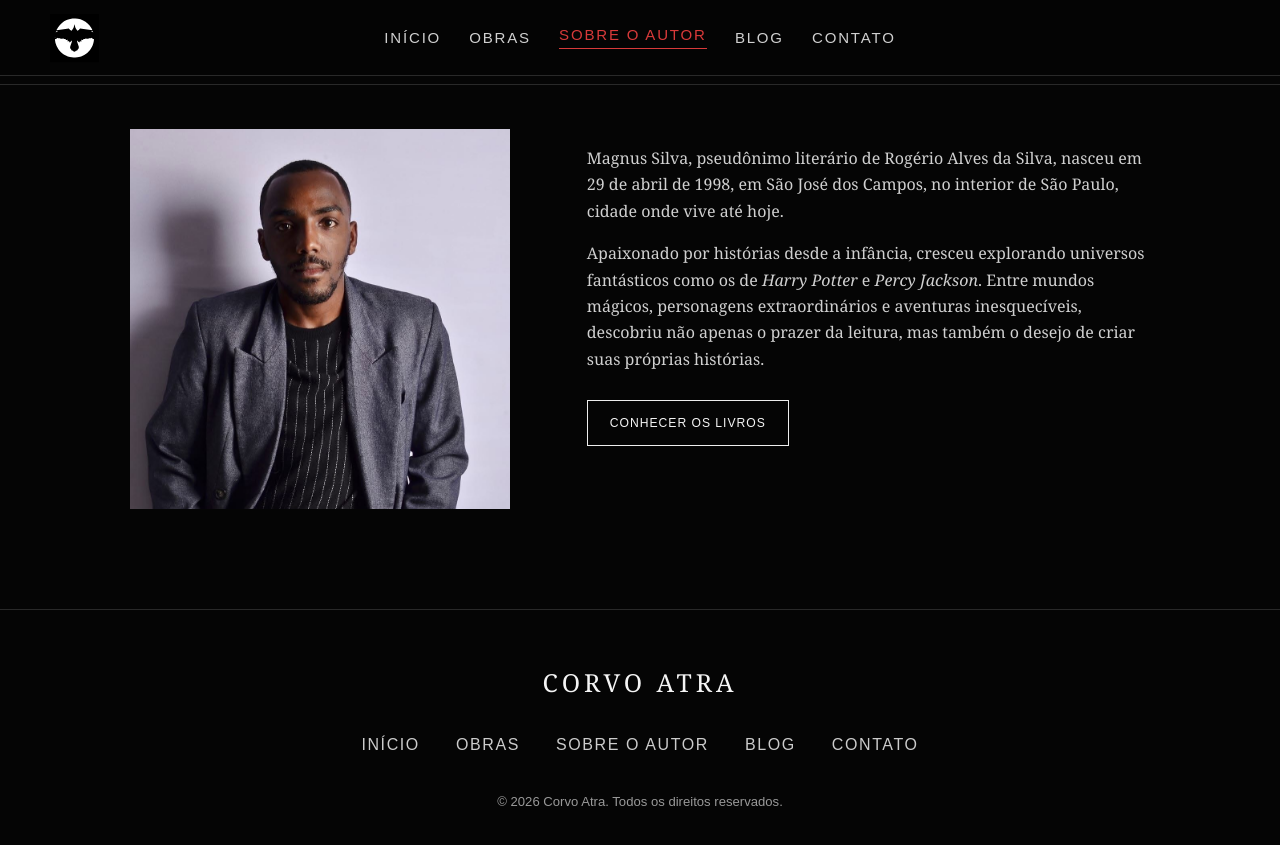
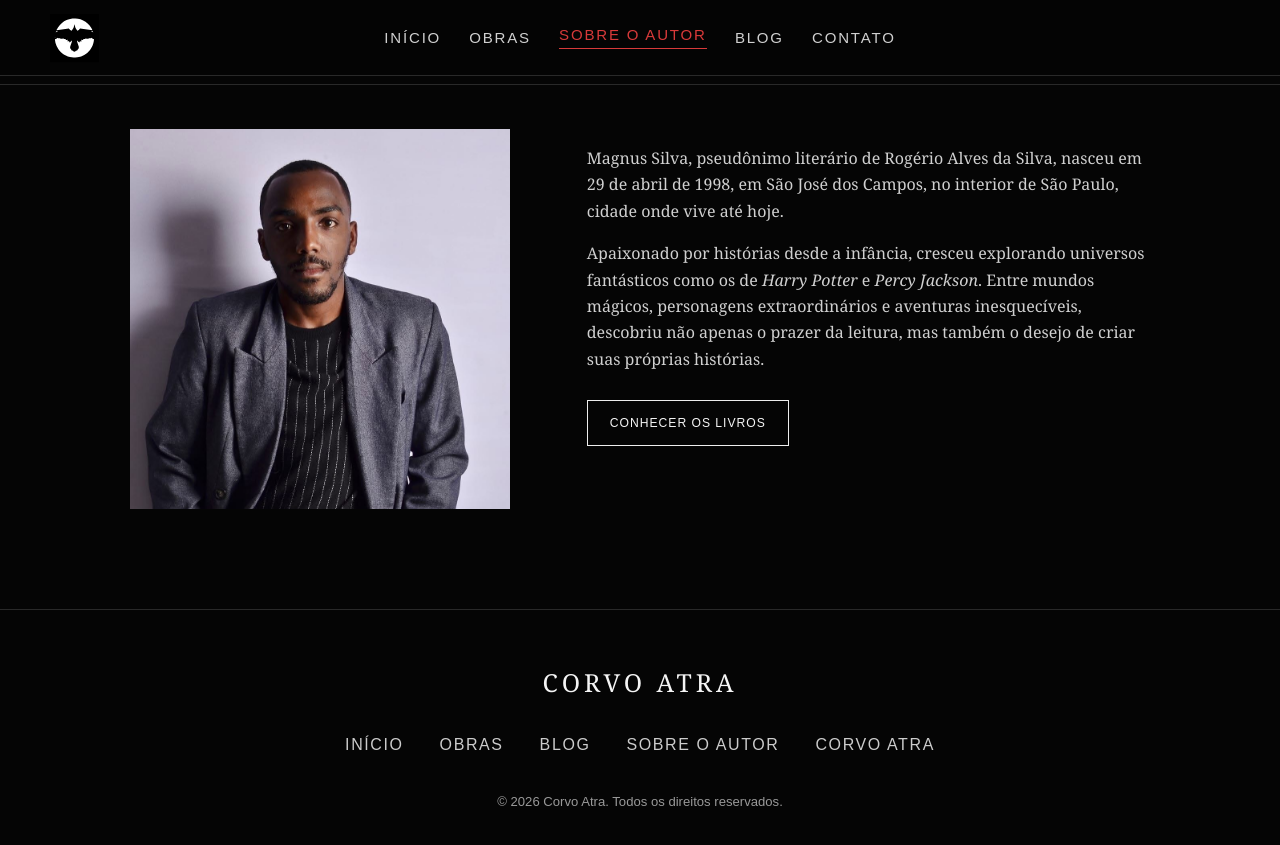
Before and after one commit to corvoatra/corvo-atra, a Jekyll site: the page built from autor.html, in a window 1280 px wide. Shown: the top 845 px of the page. Built offline with Jekyll 4.4.1, drawn with Linux system fonts in a browser that asks for light colours.

Commit message:
Padroniza rodapé com nova navegação Corvo Atra

```diff
--- a/autor.html
+++ b/autor.html
@@ -20,4 +20,4 @@ header nav a:hover,header nav a:focus-visible { color:#fff; }
 @media(max-width:480px) { header nav { column-gap:18px; row-gap:10px; font-size:.73rem; } }
 </style><link href="site-desktop.css?v=espacamento-global-7" rel="stylesheet"/><style>
 .author-page{padding-top:70px;padding-bottom:100px}.author-grid{display:grid;grid-template-columns:minmax(250px,380px) minmax(0,1fr);align-items:start;gap:clamp(30px,6vw,85px);max-width:1020px;margin:auto}.author-photo img{width:100%;height:auto;aspect-ratio:1/1;object-fit:cover;display:block}.author-copy h1{margin-bottom:22px}.author-copy p{max-width:620px}.bio-note{font:0.78rem Arial,sans-serif;letter-spacing:.02em;color:#a99c85;margin-top:28px}@media(max-width:700px){.author-page{padding-top:38px;padding-bottom:65px}.author-grid{grid-template-columns:1fr;gap:30px}.author-photo{max-width:360px;width:100%;margin:auto}.author-copy h1{font-size:clamp(2.4rem,9vw,3.5rem)}}
-</style>{% include seo-head.html %}</head><body>{% include site-header.html %}<hr/><main class="wrap author-page"><div class="author-grid"><div class="author-photo"><img alt="Retrato do autor" loading="eager" src="assets/imagens/foto-autor.jpg"/></div><div class="author-copy"><p>Magnus Silva, pseudônimo literário de Rogério Alves da Silva, nasceu em 29 de abril de 1998, em São José dos Campos, no interior de São Paulo, cidade onde vive até hoje.</p><p>Apaixonado por histórias desde a infância, cresceu explorando universos fantásticos como os de <em>Harry Potter</em> e <em>Percy Jackson</em>. Entre mundos mágicos, personagens extraordinários e aventuras inesquecíveis, descobriu não apenas o prazer da leitura, mas também o desejo de criar suas próprias histórias.</p><div class="actions"><a class="button secondary" href="obras.html">Conhecer os livros</a></div></div></div></main><footer><div class="brand">CORVO ATRA</div><nav aria-label="Navegação do rodapé" class="links"><a href="index.html">Início</a><a href="obras.html">Obras</a><a href="autor.html">Sobre o autor</a><a href="blog/">Blog</a><a href="contato.html">Contato</a></nav><div class="copyright">© 2026 Corvo Atra. Todos os direitos reservados.</div></footer></body></html>
+</style>{% include seo-head.html %}</head><body>{% include site-header.html %}<hr/><main class="wrap author-page"><div class="author-grid"><div class="author-photo"><img alt="Retrato do autor" loading="eager" src="assets/imagens/foto-autor.jpg"/></div><div class="author-copy"><p>Magnus Silva, pseudônimo literário de Rogério Alves da Silva, nasceu em 29 de abril de 1998, em São José dos Campos, no interior de São Paulo, cidade onde vive até hoje.</p><p>Apaixonado por histórias desde a infância, cresceu explorando universos fantásticos como os de <em>Harry Potter</em> e <em>Percy Jackson</em>. Entre mundos mágicos, personagens extraordinários e aventuras inesquecíveis, descobriu não apenas o prazer da leitura, mas também o desejo de criar suas próprias histórias.</p><div class="actions"><a class="button secondary" href="obras.html">Conhecer os livros</a></div></div></div></main><footer><div class="brand">CORVO ATRA</div><nav aria-label="Navegação do rodapé" class="links"><a href="index.html">Início</a><a href="obras.html">Obras</a><a href="blog/">Blog</a><a href="autor.html">Sobre o autor</a><a href="corvo-atra.html">Corvo Atra</a></nav><div class="copyright">© 2026 Corvo Atra. Todos os direitos reservados.</div></footer></body></html>
```
